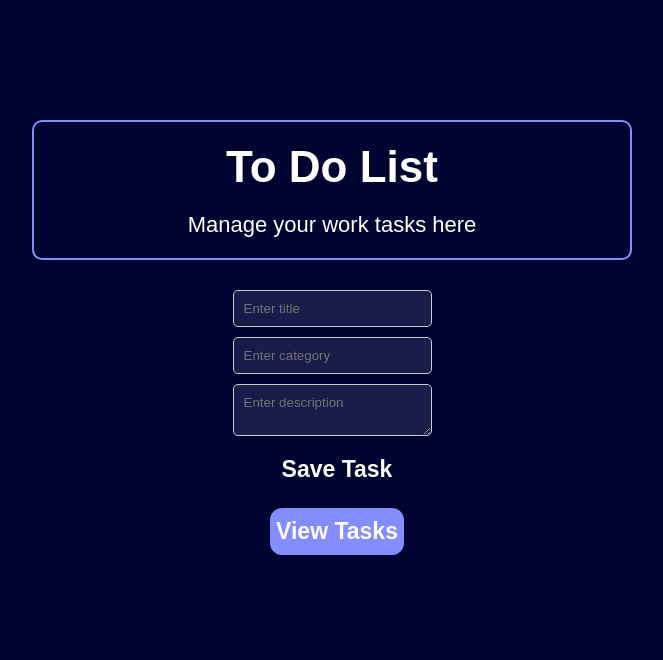
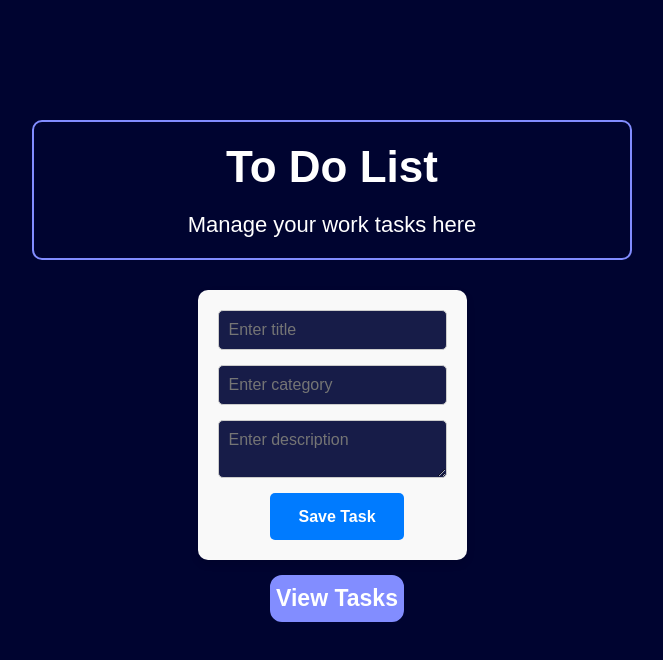
Before and after one commit to jiaakmal/to-do-app-with-react, a React (Vite) app in the folder to-do-app-with-react/: page / in a window 1280 px wide. Shown: the top 660 px of the page, without its empty margins (308-971 px from the left). Built offline with nearby package versions, Linux system fonts and the light colour scheme.

Commit message:
update the css files

```diff
--- /dev/null
+++ b/to-do-app-with-react/src/components/EditTask/EditTask.css
@@ -0,0 +1,32 @@
+.to-do-form-edit {
+    display: flex;
+    flex-direction: column;
+    gap: 15px;
+    margin-top: 30px;
+    padding: 20px;
+    background-color: #f9f9f9;
+    border-radius: 10px;
+    box-shadow: 0 4px 8px rgba(0, 0, 0, 0.1);
+  }
+
+  .to-do-form input,
+  .to-do-form textarea {
+    padding: 10px;
+    border: 1px solid #ccc;
+    border-radius: 5px;
+    font-size: 16px;
+  }
+
+  .to-do-form button {
+    padding: 10px;
+    background-color: #007bff;
+    color: #fff;
+    border: none;
+    border-radius: 5px;
+    cursor: pointer;
+    font-size: 16px;
+  }
+
+  .to-do-form button:hover {
+    background-color: #0056b3;
+  }
--- a/to-do-app-with-react/src/components/EditTask/EditTask.jsx
+++ b/to-do-app-with-react/src/components/EditTask/EditTask.jsx
@@ -23,7 +23,7 @@ const EditTask = () => {
   };
 
   return (
-    <div className='to-do-form'>
+    <div className='to-do-form-edit'>
       <input type="text" value={newTitle} onChange={(e) => setNewTitle(e.target.value)} placeholder="Edit title" />
       <input type="text" value={newCategory} onChange={(e) => setNewCategory(e.target.value)} placeholder="Edit category" />
       <textarea value={newDescription} onChange={(e) => setNewDescription(e.target.value)} placeholder="Edit description" />
--- a/to-do-app-with-react/src/components/Home/Home.css
+++ b/to-do-app-with-react/src/components/Home/Home.css
@@ -1,8 +1,12 @@
 .to-do-form {
   display: flex;
   flex-direction: column;
-    gap: 10px;
+  gap: 15px;
   margin-top: 30px;
+  padding: 20px;
+  background-color: #f9f9f9;
+  border-radius: 10px;
+  box-shadow: 0 4px 8px rgba(0, 0, 0, 0.1);
 }
 
 .to-do-form input,
@@ -10,17 +14,29 @@
   padding: 10px;
   border: 1px solid #ccc;
   border-radius: 5px;
+  font-size: 16px;
 }
 
 .to-do-form button {
   padding: 10px;
-    background-color: var(--primaryColor);
+  background-color: #007bff;
   color: #fff;
   border: none;
   border-radius: 5px;
   cursor: pointer;
+  font-size: 16px;
 }
 
 .to-do-form button:hover {
-    background-color: var(--primaryColorHover);
+  background-color: #0056b3;
 }
+
+.to-do-form a {
+  text-align: center;
+  color: #007bff;
+  text-decoration: none;
+}
+
+.to-do-form a:hover {
+  text-decoration: underline;
+}
--- a/to-do-app-with-react/src/components/TaskItem/TaskItem.css
+++ b/to-do-app-with-react/src/components/TaskItem/TaskItem.css
@@ -1,8 +1,11 @@
 .taskItem {
   display: flex;
-    padding: 10px;
-    background-color: var(--secondaryBackground);
+  padding: 15px;
+  background-color: #fff;
   border-radius: 10px;
+  box-shadow: 0 4px 8px rgba(0, 0, 0, 0.1);
+  align-items: center;
+  justify-content: space-between;
 }
 
 .task {
@@ -18,3 +21,13 @@
 .checkbox {
   margin-right: 10px;
 }
+
+.task h3 {
+  margin: 0;
+  font-size: 18px;
+}
+
+.task p {
+  margin: 5px 0;
+  color: #666;
+}
--- a/to-do-app-with-react/src/components/TaskList/TaskList.css
+++ b/to-do-app-with-react/src/components/TaskList/TaskList.css
@@ -9,5 +9,7 @@
 .no-items {
   margin-block: 40px;
   padding: 10px;
-    font-size: 30px;
+  font-size: 20px;
+  color: #888;
+  text-align: center;
 }
```
Lines whose indentation alone changed are shown as unchanged.
